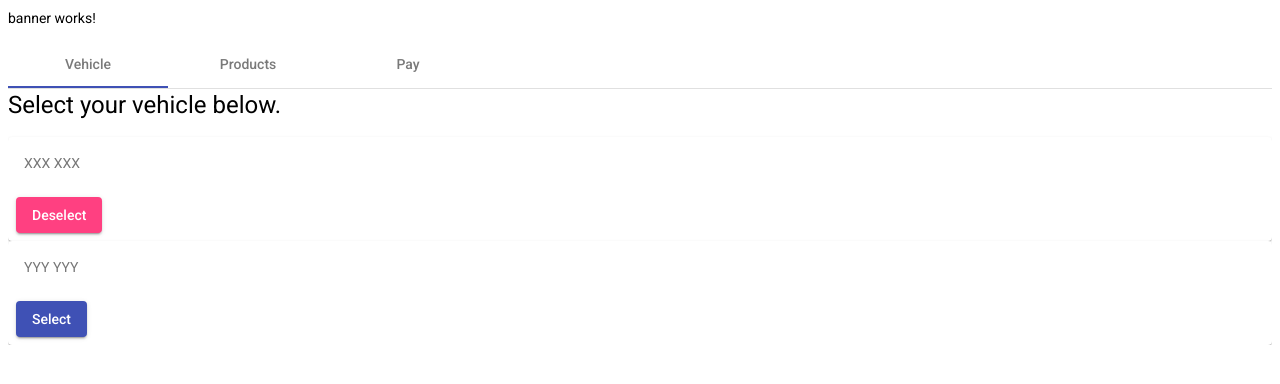
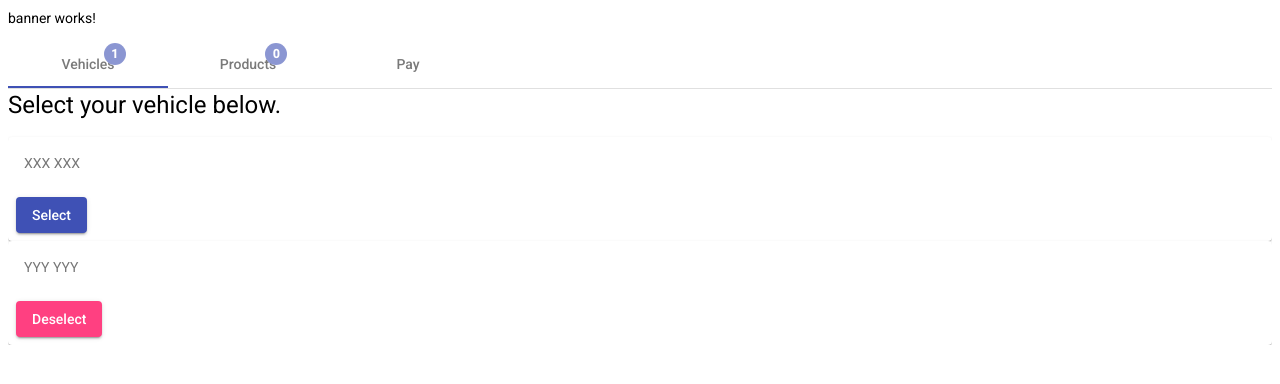
Before and after one commit to Douglas-J-Johnson/loading, an Angular app: page / in a window 1280 px wide. Shown: the top 384 px of the page. Built offline with nearby package versions, Linux system fonts and the light colour scheme.

Commit message:
update vehicle selection logic and badge, clean up vechicle card to remove ngIf and use conditional formatting

```diff
--- a/src/app/app.component.html
+++ b/src/app/app.component.html
@@ -2,9 +2,15 @@
 
 </banner>
 <mat-tab-group>
-  <mat-tab
-    label="Vehicle"
-  >
+  <mat-tab>
+    <ng-template mat-tab-label>
+      <span
+        [matBadge]=this.selectedVehiclesCount
+        [matBadgeColor]="(selectedVehiclesCount > 0) ? 'primary' : 'warn'"
+      >
+        Vehicles
+      </span>
+    </ng-template>
     <vehicles
       [vehicles]="vehicles"
       (toggleVehicleSelection)="toggleVehicleSelection($event)"
@@ -12,9 +18,15 @@
     >
     </vehicles>
   </mat-tab>
-  <mat-tab
-    label="Products"
-  >
+  <mat-tab>
+  <ng-template mat-tab-label>
+    <span
+      matBadge=0
+      matBadgeColor="primary"
+    >
+      Products
+    </span>
+  </ng-template>
     Products
   </mat-tab>
   <mat-tab
--- a/src/app/app.component.ts
+++ b/src/app/app.component.ts
@@ -1,18 +1,18 @@
-import { Component } from '@angular/core';
+import { Component, OnInit } from '@angular/core';
 
 @Component({
   selector: 'root',
   templateUrl: './app.component.html',
   styleUrls: ['./app.component.scss']
 })
-export class AppComponent {
+export class AppComponent implements OnInit {
   title = 'loading';
 
   public vehicles = [
     {
       image: 'https://hondablogitalia.files.wordpress.com/2016/01/2017-honda-ridgeline-006.jpg',
       plate: 'XXX XXX',
-      selected: true
+      isSelected: true
     },
     {
       image: 'https://car-images.bauersecure.com/pagefiles/67808/1040x585/hr-001.jpg',
@@ -20,8 +20,27 @@ export class AppComponent {
       selected: false
     },
   ];
+  public selectedVehiclesCount = 0;
 
   public toggleVehicleSelection(index): void {
-    this.vehicles[index].selected = !this.vehicles[index].selected;
+    this.vehicles[index].isSelected = !this.vehicles[index].isSelected;
+    this.setSelectedVehiclesCount();
+  }
+
+  public setSelectedVehiclesCount(): void {
+    let count = 0;
+
+    this.vehicles.forEach(vehicle => {
+      if (vehicle.isSelected) {
+        count += 1;
+      }
+    });
+
+    console.log('Counting Vehicles...', count);
+    this.selectedVehiclesCount = count;
+  }
+
+  ngOnInit(): void {
+    this.setSelectedVehiclesCount();
   }
 }
--- a/src/app/vehicles/vehicles.component.html
+++ b/src/app/vehicles/vehicles.component.html
@@ -5,22 +5,12 @@
     {{ vehicle.plate }}
   </mat-card-subtitle>
   <mat-card-actions>
-    <div *ngIf="vehicle.selected; then thenBlock else elseBlock"></div>
-    <ng-template #thenBlock>
-      <button
-        mat-raised-button color="accent"
-        (click)="toggleMyVehicle(i)"
-      >
-        Deselect
-      </button>
-    </ng-template>
-    <ng-template #elseBlock>
-      <button
-        mat-raised-button color="primary"
-        (click)="toggleMyVehicle(i)"
-      >
-        Select
-      </button>
-    </ng-template>
+    <button
+      mat-raised-button
+      [color]="vehicle.isSelected ? 'primary' : 'accent'"
+      (click)="toggleMyVehicle(i)"
+    >
+      {{ vehicle.isSelected ? 'Select' : 'Deselect' }}
+    </button>
   </mat-card-actions>
 </mat-card>
```
